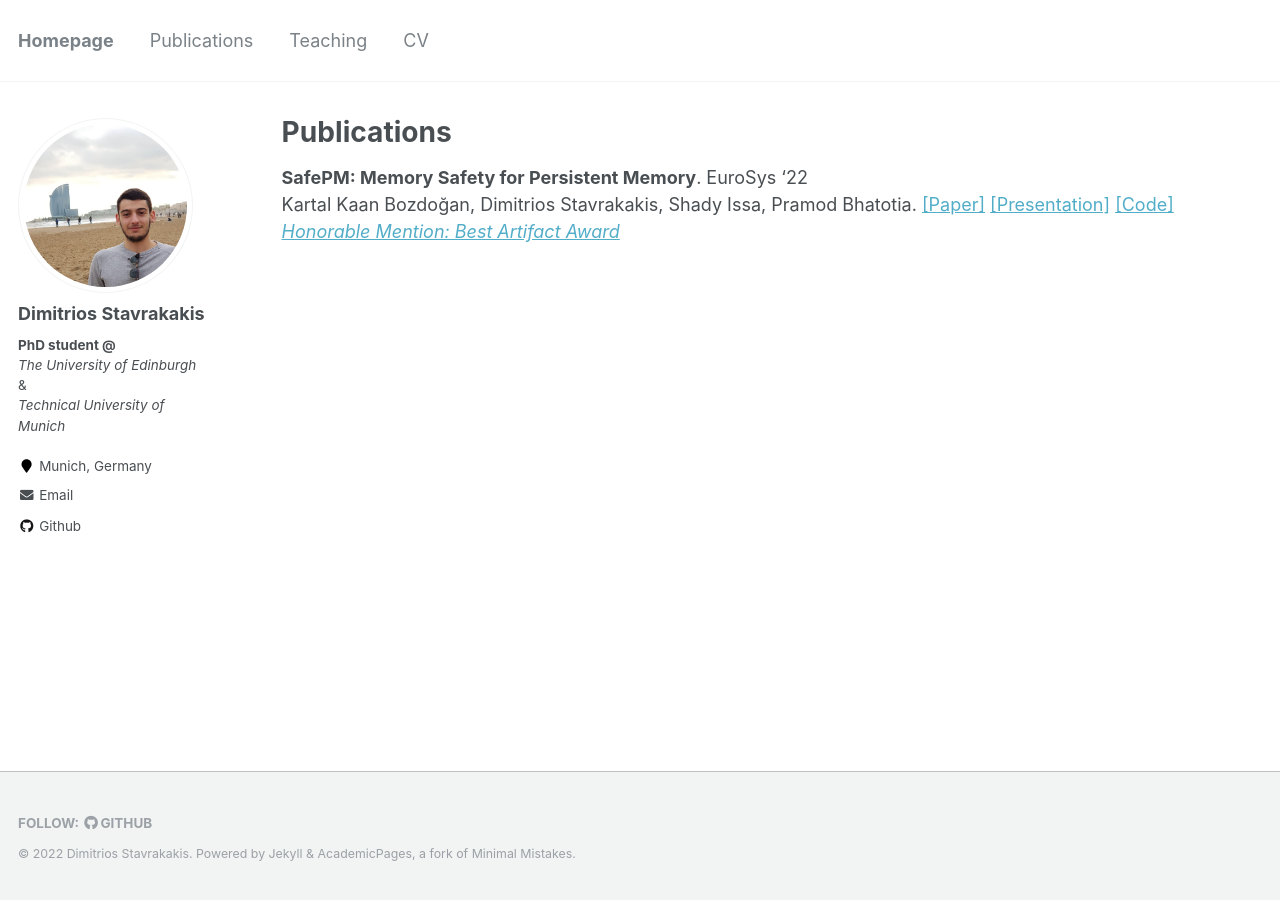
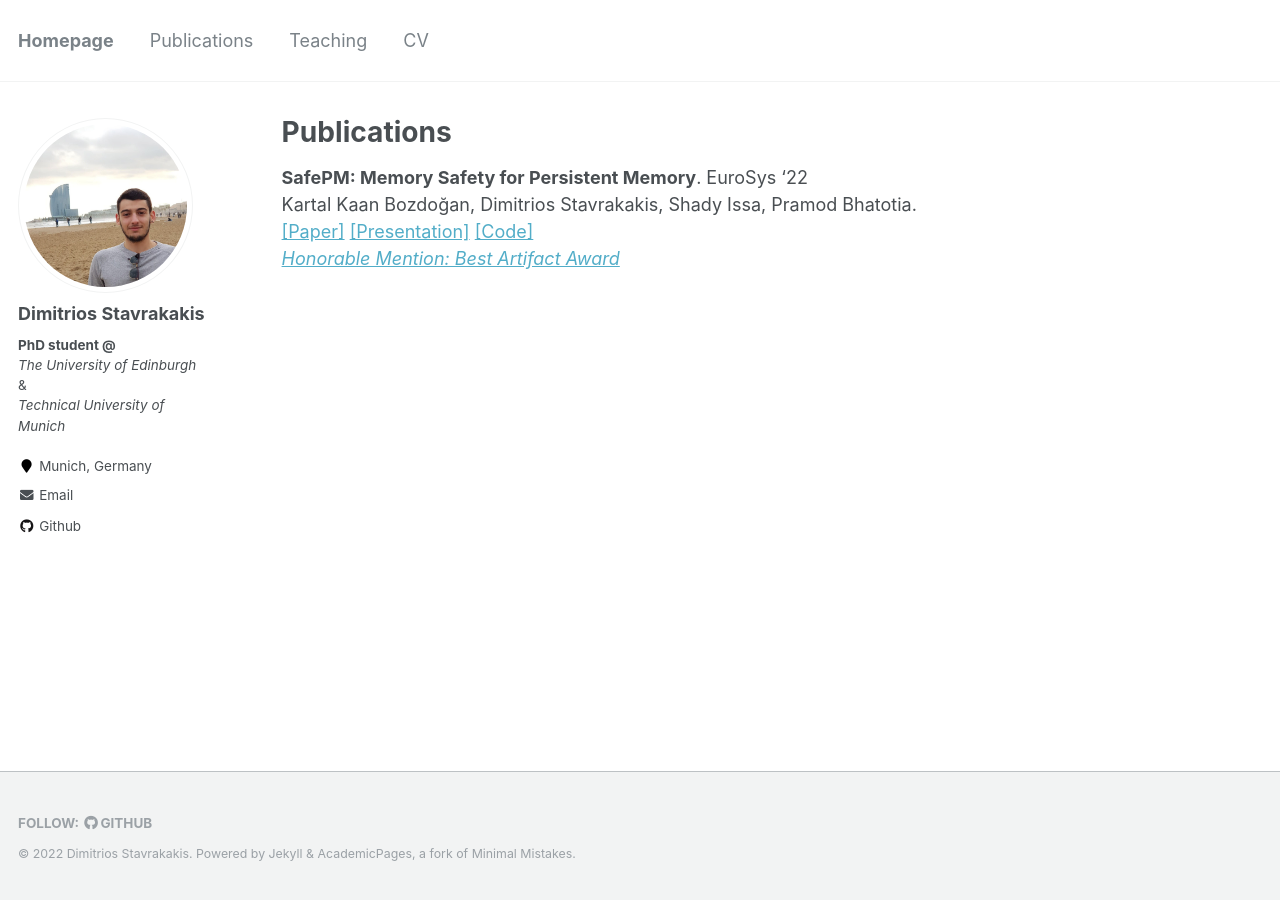
Before and after one commit to dimstav23/dimstav23.github.io, a Jekyll site: the page built from _pages/publications.md, in a window 1280 px wide. Built offline with Jekyll 4.4.1, drawn with Linux system fonts in a browser that asks for light colours.

Commit message:
new line forcing

```diff
--- a/_pages/publications.md
+++ b/_pages/publications.md
@@ -15,7 +15,7 @@ author_profile: true
   {% include archive-single.html %}
 {% endfor %} -->
 
-__SafePM: Memory Safety for Persistent Memory__. EuroSys '22
-Kartal Kaan Bozdoğan, Dimitrios Stavrakakis, Shady Issa, Pramod Bhatotia.
-[[Paper]](https://dse.in.tum.de/wp-content/uploads/2022/04/final_digital_version.pdf) [[Presentation]](https://dse.in.tum.de/wp-content/uploads/2022/04/SafePM_eurosys22_presentation.pdf) [[Code]](https://github.com/TUM-DSE/safepm)
+__SafePM: Memory Safety for Persistent Memory__. EuroSys '22  \
+Kartal Kaan Bozdoğan, Dimitrios Stavrakakis, Shady Issa, Pramod Bhatotia. \
+[[Paper]](https://dse.in.tum.de/wp-content/uploads/2022/04/final_digital_version.pdf) [[Presentation]](https://dse.in.tum.de/wp-content/uploads/2022/04/SafePM_eurosys22_presentation.pdf) [[Code]](https://github.com/TUM-DSE/safepm) \
 [*Honorable Mention: Best Artifact Award*](https://dse.in.tum.de/wp-content/uploads/2022/05/HonorableMention-GillesMuller-SafePM.pdf)
```
Also changed, not shown: _pages/cv.md (+2 -2 lines).
